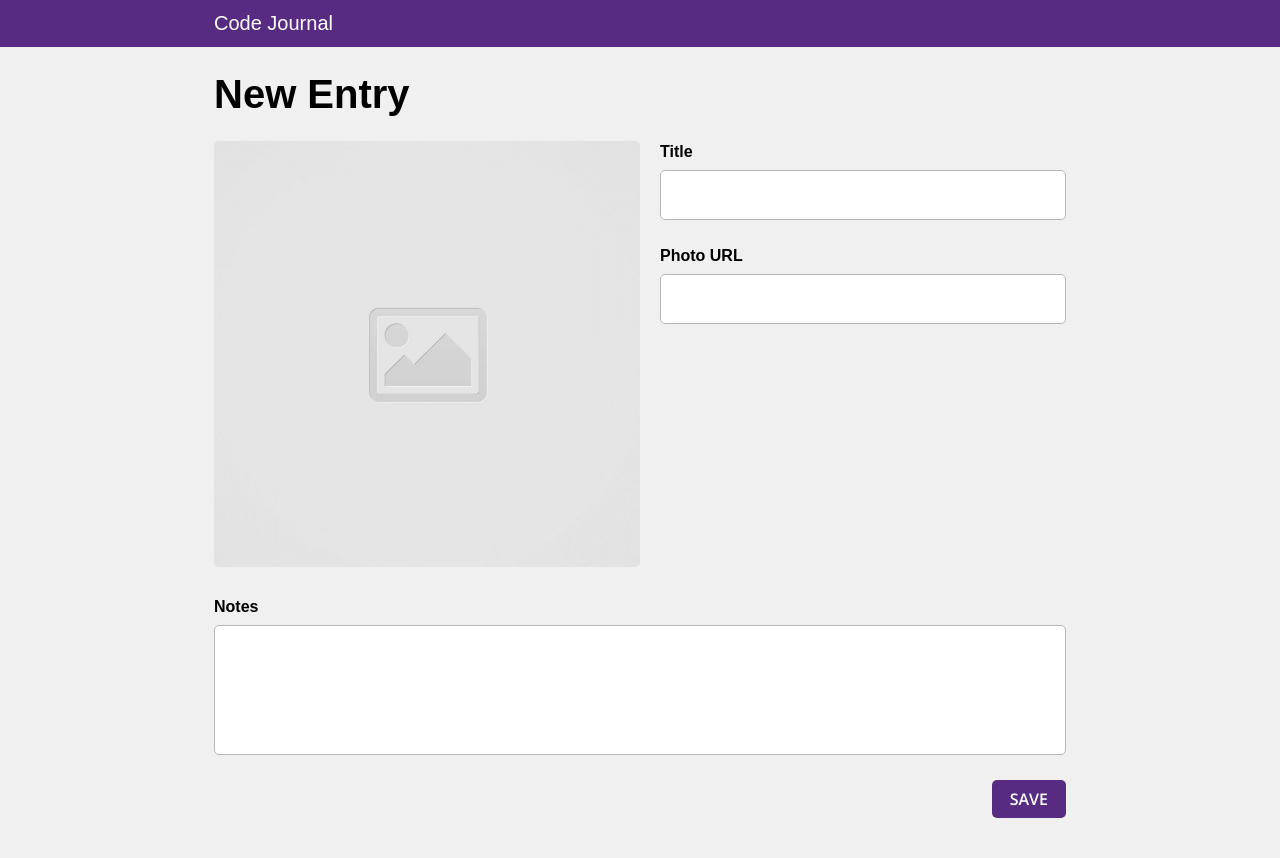
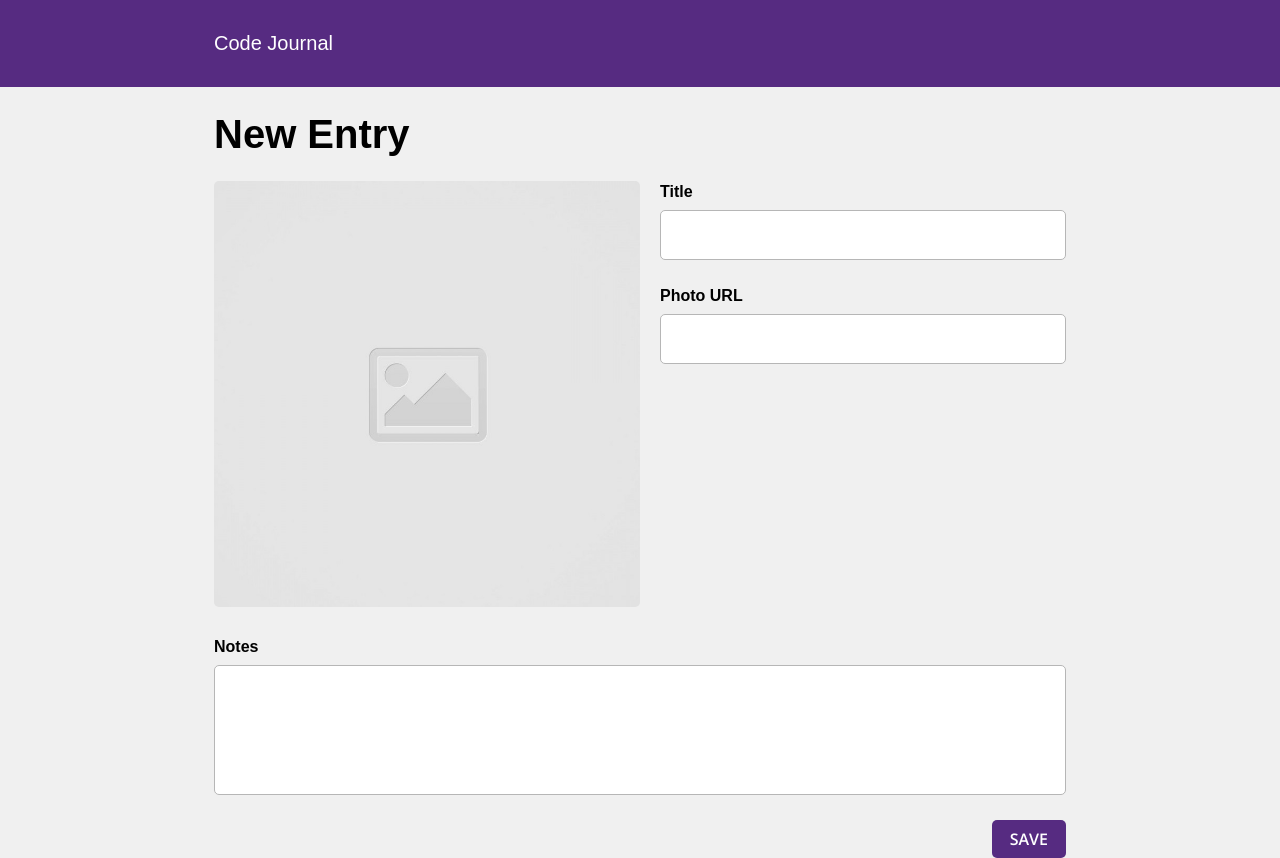
Before and after one commit to gabrielenciso/code-journal, a website: page index.html in a window 1280 px wide. Before the commit the page ends 818 px from the top, so only its background shows below. Drawn offline with nearby package versions, Linux system fonts and the light colour scheme; a web font is replaced by a local one.

Commit message:
fixed layout issues and put localstorage code in data.js

```diff
--- a/index.html
+++ b/index.html
@@ -16,10 +16,16 @@
 </head>
 <body>
   <header>
-    <h3 class="container font-header">Code Journal</h3>
+    <div class="container">
+      <div class="row">
+        <h3 class="column-full font-header">Code Journal</h3>
+      </div>
+    </div>
   </header>
   <main class="container">
-    <h1 class="column-full">New Entry</h1>
+    <div class="row">
+      <h1 class="column-full">New Entry</h1>
+    </div>
     <div data-view="entry-form">
       <form class="font-form row">
         <div class="photo-preview column-half">
--- a/js/data.js
+++ b/js/data.js
@@ -12,3 +12,10 @@ var previousData = localStorage.getItem('journal-logs');
 if (data.entries !== []) {
   data = JSON.parse(previousData);
 }
+
+function handleUnload(event) {
+  var dataJSON = JSON.stringify(data);
+  localStorage.setItem('journal-logs', dataJSON);
+}
+
+window.addEventListener('beforeunload', handleUnload);
--- a/js/main.js
+++ b/js/main.js
@@ -16,7 +16,7 @@ function handleSubmit(event) {
   formResult[$form.elements.title.name] = $form.elements.title.value;
   formResult[$form.elements.photoUrl.name] = $form.elements.photoUrl.value;
   formResult[$form.elements.notes.name] = $form.elements.notes.value;
-  formResult.nextEntryId = data.nextEntryId;
+  formResult.entryId = data.nextEntryId;
   data.nextEntryId++;
   data.entries.unshift(formResult);
 
@@ -25,11 +25,5 @@ function handleSubmit(event) {
   $form.reset();
 }
 
-function handleUnload(event) {
-  var dataJSON = JSON.stringify(data);
-  localStorage.setItem('journal-logs', dataJSON);
-}
-
 $photoURLInput.addEventListener('input', handlePhotoUpdate);
 $form.addEventListener('submit', handleSubmit);
-window.addEventListener('beforeunload', handleUnload);
```
